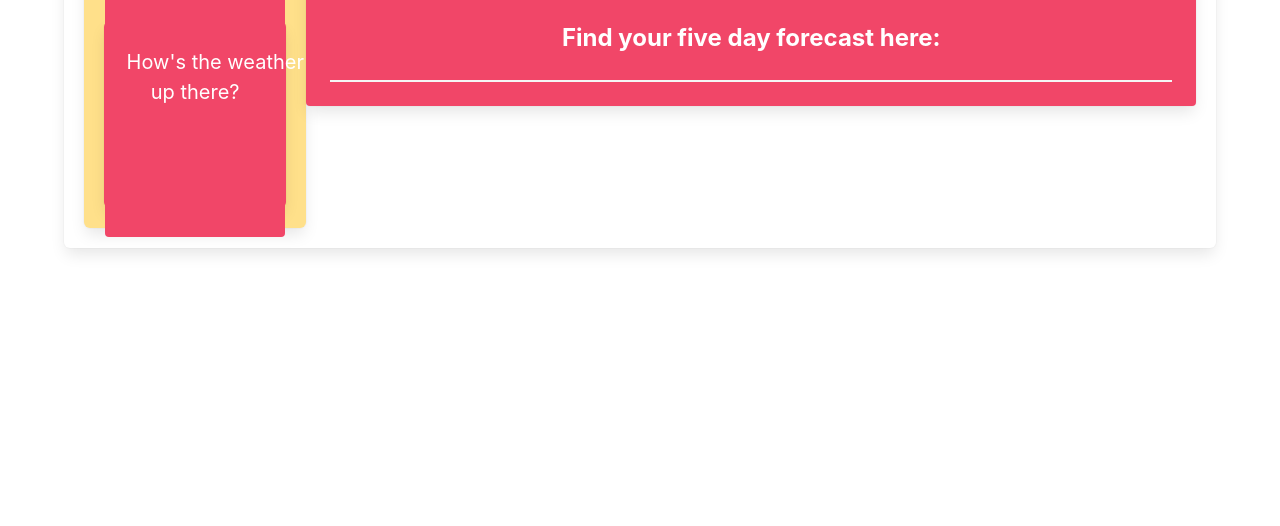
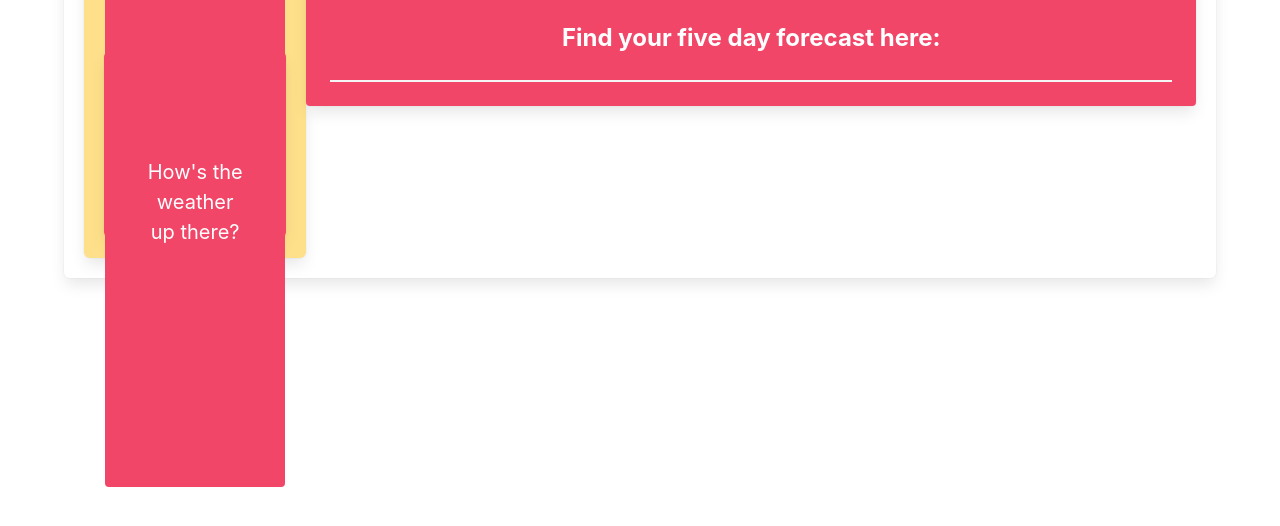
Before and after one commit to seanianking/HowsTheWeather, a plain HTML site: page index.html in a window 1280 px wide. Shown: the part 268-794 px from the top of the page. Drawn offline with nearby package versions, Linux system fonts and the light colour scheme.

Commit message:
styling button

```diff
--- a/Assets/Style/style.css
+++ b/Assets/Style/style.css
@@ -26,6 +26,6 @@
 .w-99 {
     width: 99% !important;
 }
-.h-200{
-    height: 200% !important;
+.h-300{
+    height: 300% !important;
 }
--- a/index.html
+++ b/index.html
@@ -28,7 +28,7 @@
                     <form action="submit">
                         <input class="input is-large" type="text" name="city" id="pickedCity"
                             placeholder="Pick a city, any city.">
-                        <button class="button margin-top is-danger is-medium w-99  h-200" type="submit" id="submit"><p class="w-99">How's the weather <br> up there?</p></button>
+                        <button class="button margin-top is-danger is-medium w-99  h-300" type="submit" id="submit"><p class="w-99">How's the<br>weather<br>up there?</p></button>
                     </form>
                     <br>
                     <div class="content border-top">
```
